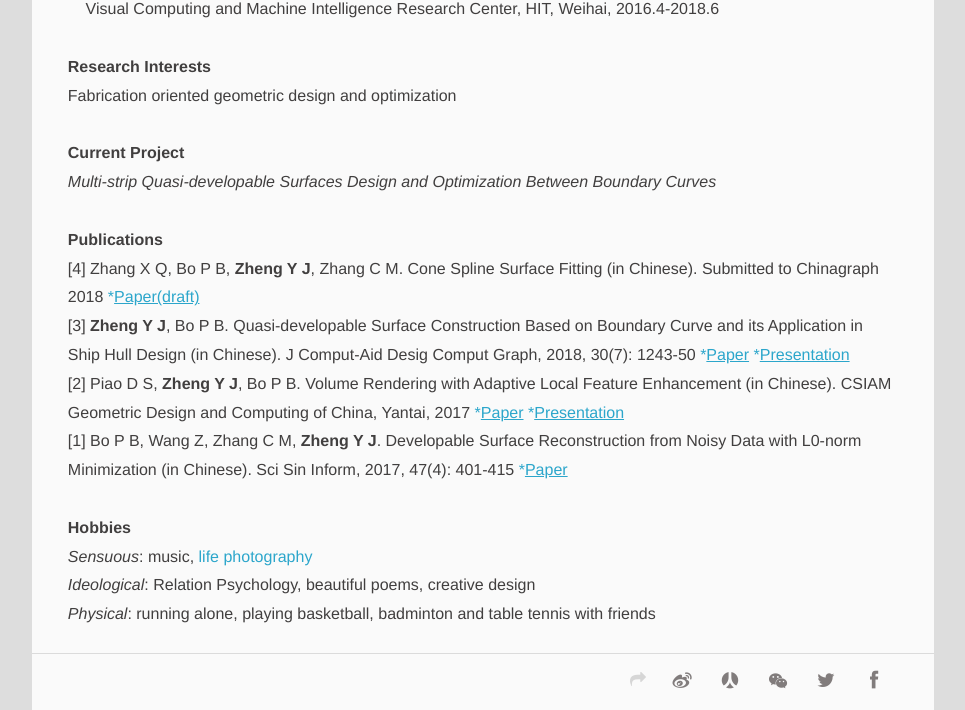
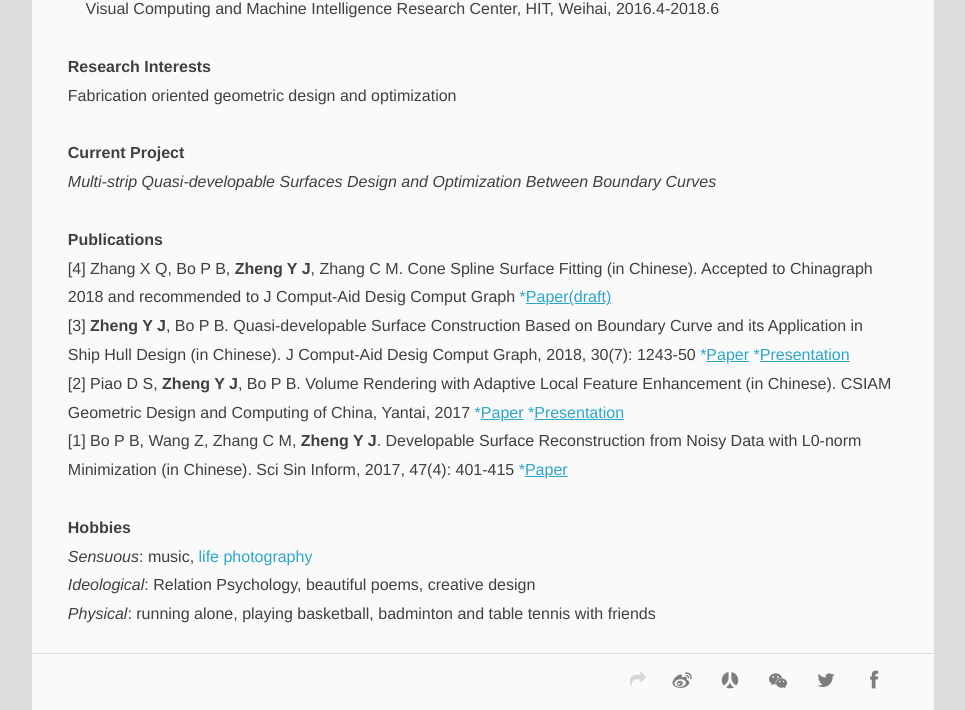
Before and after one commit to PAULYZHENG/paulyzheng.github.io, a Jekyll site: the page built from about/index.html, in a window 1280 px wide and 900 px high, scrolled down 801 px, cut to the strip 0-710 px from the top of the window. Shown: the whole strip, without its empty margins (127-1092 px from the left). Built offline with Jekyll 4.4.1, drawn with Linux system fonts in a browser that asks for light colours; comment, search, counter and statistics services are not loaded.

Commit message:
Update index.html

```diff
--- a/about/index.html
+++ b/about/index.html
@@ -38,7 +38,7 @@
 
 <B>Publications</B>
 <br/>
-[4] Zhang X Q, Bo P B, <B>Zheng Y J</B>, Zhang C M. Cone Spline Surface Fitting (in Chinese). Submitted to Chinagraph 2018 <a href="/paper/2018-01.pdf" title="03" itemprop="url">*<u>Paper(draft)</u></a><br/>
+[4] Zhang X Q, Bo P B, <B>Zheng Y J</B>, Zhang C M. Cone Spline Surface Fitting (in Chinese). Accepted to Chinagraph 2018 and recommended to J Comput-Aid Desig Comput Graph <a href="/paper/2018-01.pdf" title="03" itemprop="url">*<u>Paper(draft)</u></a><br/>
 [3] <B>Zheng Y J</B>, Bo P B. Quasi-developable Surface Construction Based on Boundary Curve and its Application in Ship Hull Design (in Chinese). J Comput-Aid Desig Comput Graph, 2018, 30(7): 1243-50 <a href="/paper/2017-02.pdf" title="03" itemprop="url">*<u>Paper</u></a> <a href="/paper/2017-02-report.pdf" title="03" itemprop="url">*<u>Presentation</u></a><br/>
 [2] Piao D S, <B>Zheng Y J</B>, Bo P B. Volume Rendering with Adaptive Local Feature Enhancement (in Chinese). CSIAM Geometric Design and Computing of China, Yantai, 2017 <a href="/paper/2017-03.pdf" title="03" itemprop="url">*<u>Paper</u></a> <a href="/paper/2017-03-report.pdf" title="03" itemprop="url">*<u>Presentation</u></a><br/>
 [1] Bo P B, Wang Z, Zhang C M, <B>Zheng Y J</B>. Developable Surface Reconstruction from Noisy Data with L0-norm Minimization (in Chinese). Sci Sin Inform, 2017, 47(4): 401-415 <a href="/paper/2017-01.pdf" title="03" itemprop="url">*<u>Paper</u></a><br/>
```
